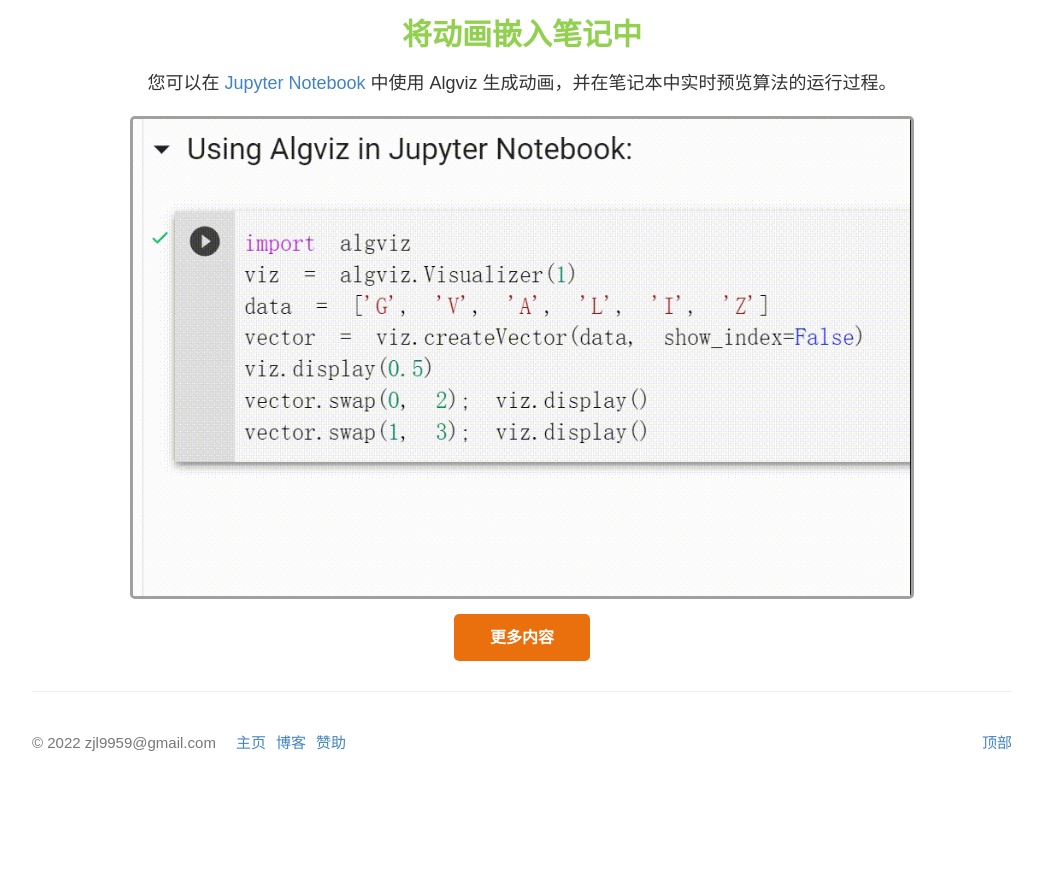
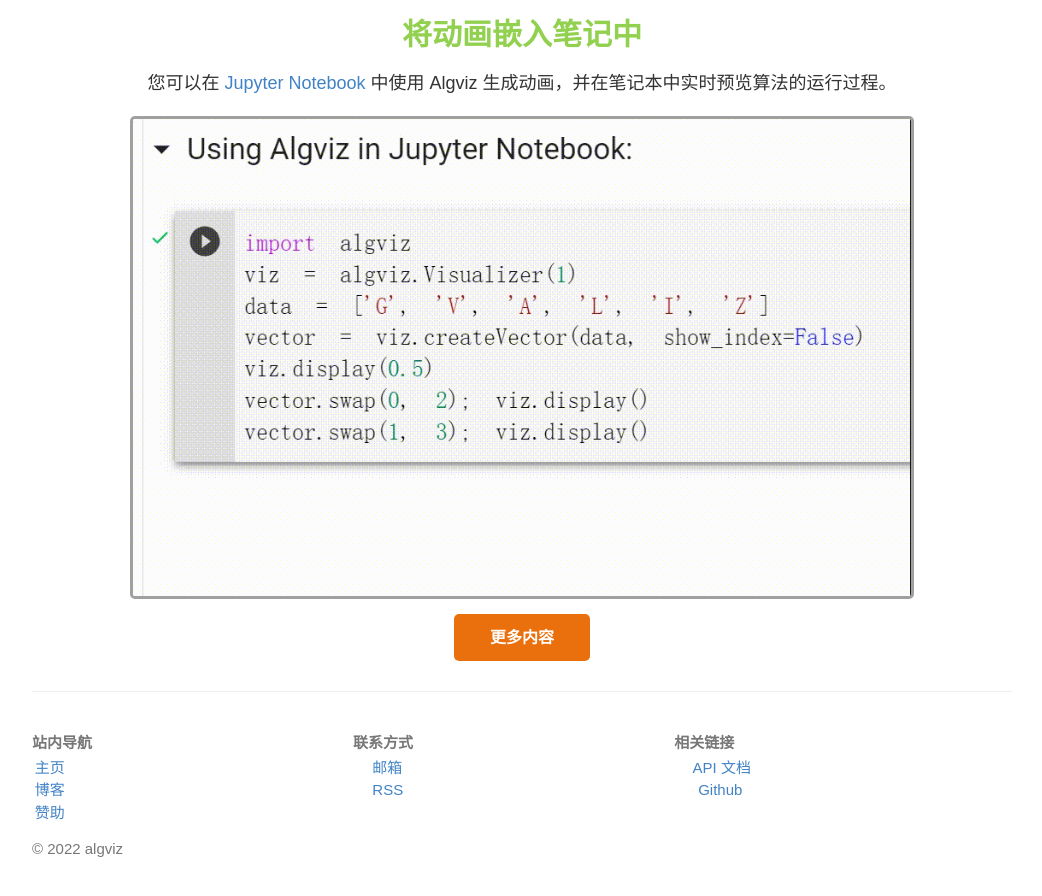
Before and after one commit to zjl9959/algviz.com, a Jekyll site: the page built from index.html, in a window 1280 px wide and 900 px high, scrolled down 1581 px. Shown: the top 896 px of the window, without its empty margins (118-1160 px from the left). Built offline with Jekyll 4.4.1, drawn with Linux system fonts in a browser that asks for light colours; some web fonts are replaced; before the commit the page ends 2375 px from its top, so only the background shows below that.

Commit message:
Update footer.

```diff
--- a/_includes/footer.html
+++ b/_includes/footer.html
@@ -7,33 +7,47 @@
 
 <footer class="container">
       <div class="site-footer" role="contentinfo">
-          <div class="copyright left mobile-block">
-                  © {{ site.since }}
-                  <span title="{{ site.email}}">{{ site.email }}</span>
-                  <a href="javascript:window.scrollTo(0,0)" class="right mobile-visible">{{ loc_back_to_top }}</a>
-          </div>
+        <div style="display:flex;flex-direction:row">
+            <div style="display:flex;flex-direction:column;flex-grow:1">
+                {% if page.lang == "zh" %}
+                    <span style="margin-bottom: 2pt;"><b>站内导航</b></span>
+                    {% for nav in site.navs.cn %}
+                        <a style="margin-left:2pt;" href="{{ site.url }}{{ nav.href }}" title="{{ nav.label }}" target="{{ nav.target | default: _self }}">{{ nav.label }}</a>
+                    {% endfor %}
+                {% elsif page.lang == "en" %}
+                    <span style="margin-bottom: 2pt;"><b>Navigation</b></span>
+                    {% for nav in site.navs.en %}
+                        <a style="margin-left:2pt;" href="{{ site.url }}{{ nav.href }}" title="{{ nav.label }}" target="{{ nav.target | default: _self }}">{{ nav.label }}</a>
+                    {% endfor %}
+                {% endif %}
+            </div>
+            <div style="display:flex;flex-direction:column;flex-grow:1">
+                {% if page.lang == "zh" %}
+                    <span style="margin-bottom: 2pt;"><b>联系方式</b></span>
+                    <a style="margin-left:2pt;" href="mailto: {{ site.email }}" title="邮箱"><span class="octicon octicon-mail"></span> 邮箱</a>
+                {% elsif page.lang == "en" %}
+                    <span style="margin-bottom: 2pt;"><b>Contact</b></span>
+                    <a style="margin-left:2pt;" href="mailto: {{ site.url }}{{ nav.href }}" title="Email"><span class="octicon octicon-mail"></span> Email</a>
+                {% endif %}
+                <a style="margin-left:2pt;" href="{{ site.url }}{{ site.subscribe_rss }}"><span class="octicon octicon-rss"></span> RSS</a>
+            </div>
+            <div style="display:flex;flex-direction:column;flex-grow:1">
+                {% if page.lang == "zh" %}
+                    <span style="margin-bottom: 2pt;"><b>相关链接</b></span>
+                    <a style="margin-left:2pt;" href="https://algviz.readthedocs.io" title="接口文档"><span class="octicon octicon-book"></span> API 文档</a>
+                {% elsif page.lang == "en" %}
+                    <span style="margin-bottom: 2pt;"><b>Links</b></span>
+                    <a style="margin-left:2pt;" href="https://algviz.readthedocs.io" title="ReadThedocs"><span class="octicon octicon-book"></span> Documents</a>
+                {% endif %}
+                <a style="margin-left:2pt;" href="https://github.com/zjl9959/algviz" title="Github">
+                    <span class="octicon octicon-mark-github" style="position:relative;margin-left:-2pt;top:0px;left:0px;font-size:18px;"></span>Github
+                </a>
+            </div>
+        </div>
 
-          <ul class="site-footer-links right mobile-hidden">
-              <li>
-                  <a href="javascript:window.scrollTo(0,0)" >{{ loc_back_to_top }}</a>
-              </li>
-          </ul>
-          <ul class="site-footer-links mobile-hidden">
-              {% if page.lang == "zh" %}
-                {% for nav in site.navs.cn %}
-                <li>
-                    <a href="{{ site.url }}{{ nav.href }}" title="{{ nav.label }}" target="{{ nav.target | default: _self }}">{{ nav.label }}</a>
-                </li>
-                {% endfor %}
-              {% elsif page.lang == "en" %}
-                {% for nav in site.navs.en %}
-                    <li>
-                        <a href="{{ site.url }}{{ nav.href }}" title="{{ nav.label }}" target="{{ nav.target | default: _self }}">{{ nav.label }}</a>
-                    </li>
-                {% endfor %}
-              {% endif%}
-              <li><a href="{{ site.url }}{{ site.subscribe_rss }}"><span class="octicon octicon-rss" style="color:orange;"></span></a></li>
-          </ul>
+        <div style="margin-top: 10pt;">
+            <div class="copyright">© {{ site.since }} <span title="algviz">algviz</span></div>
+        </div>
       </div>
   </footer>
   <div class="tools-wrapper">
```
